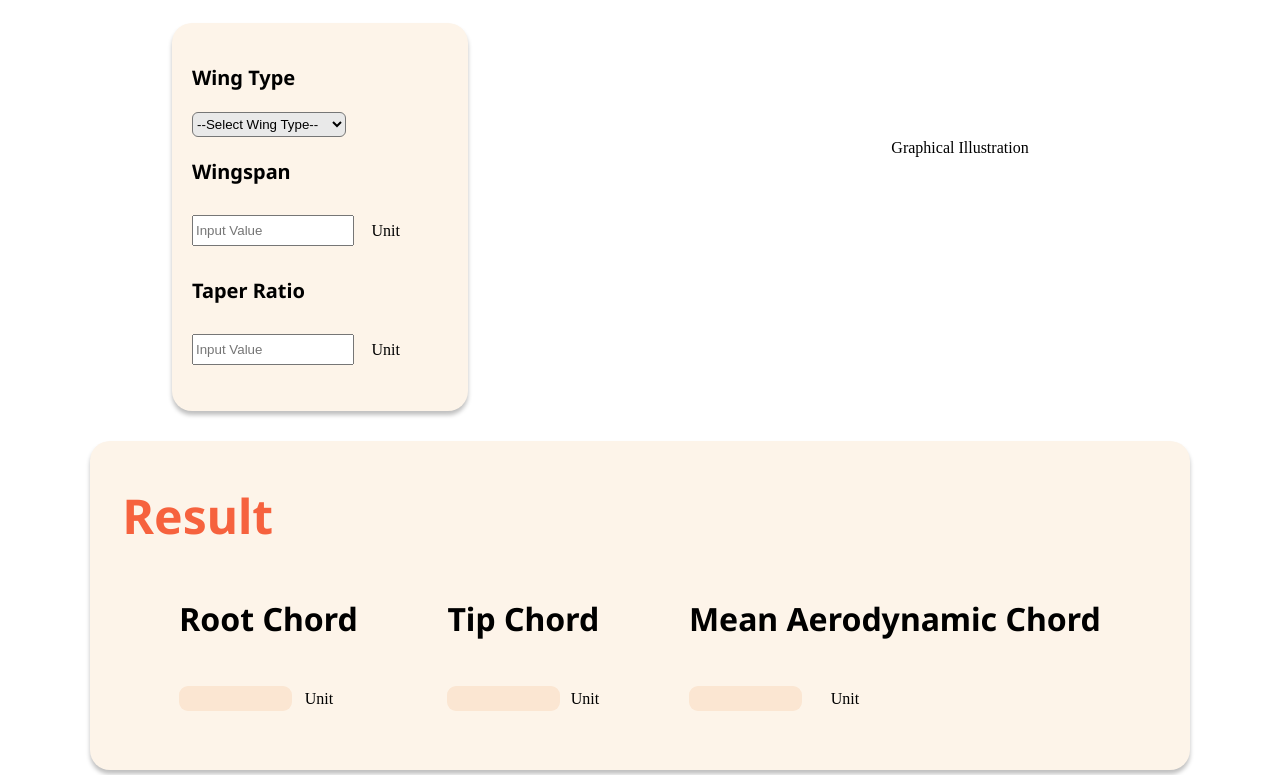
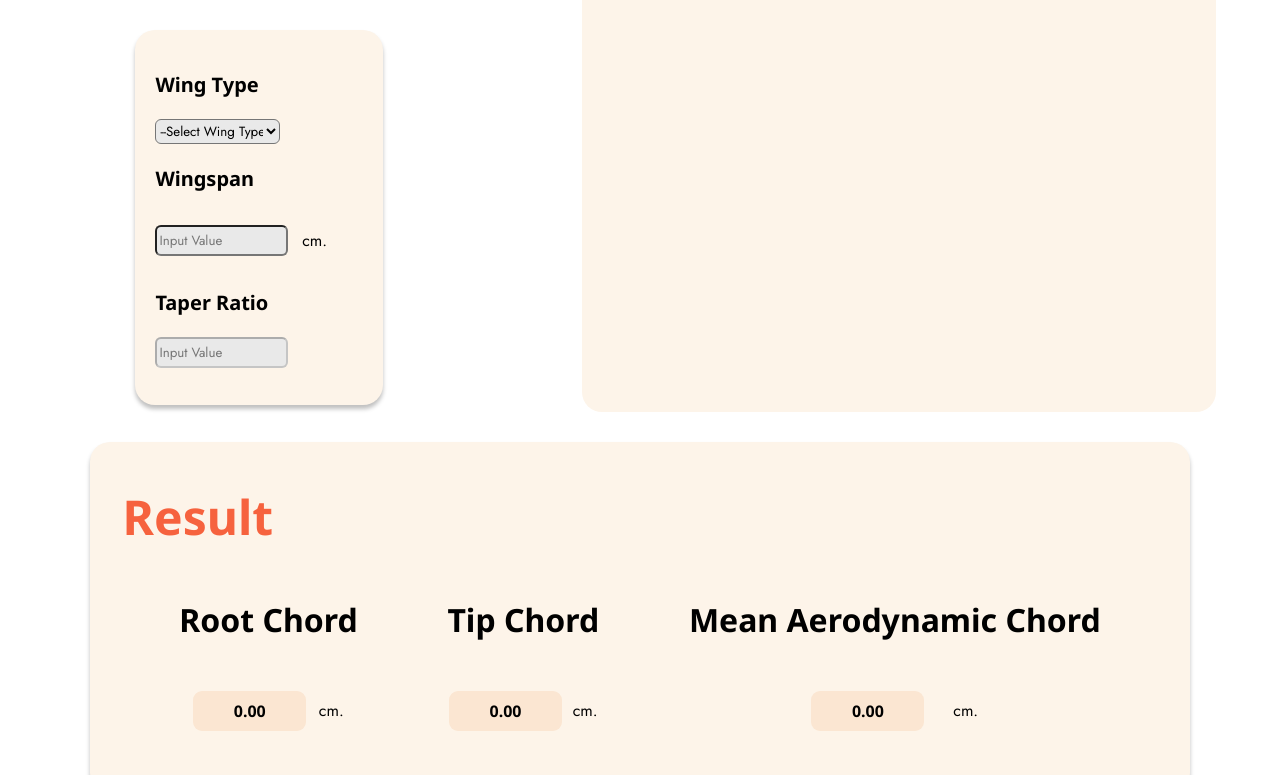
Before and after one commit to ninchay/senior-next, a Next.js app: page /ComponentDesign_link in a window 1280 px wide. Shown: the part 482-1257 px from the top of the page. Built offline with nearby package versions, Linux system fonts and the light colour scheme.

Commit message:
Optimize wing parameters and create Canvas for wing

```diff
--- /dev/null
+++ b/src/pages/ComponentDesign/ComponentDesignComp/Canvas.js
@@ -0,0 +1,84 @@
+import React, { useRef, useEffect } from "react";
+
+const Canvas = (props) => {
+  const {canvasPropsChange} = props
+  //Parameters
+  const aspectRatio = 6;
+  const wingSpanM = props.wingSpan * 3;
+  const chordM = wingSpanM / aspectRatio;
+  const wingSpanM_Pos = 0.5 * wingSpanM;
+  const chordM_Pos = 0.5 * chordM;
+  const newPosX = 317.2 - wingSpanM_Pos;
+  const newPosY = 263.32 - chordM_Pos;
+  const Mac_chordM = wingSpanM / aspectRatio;
+  const rootM = (2 * Mac_chordM) / (1 + Number(props.taper));
+  const tipM = rootM * (props.taper);
+  // console.log(taper)
+
+  useEffect(() => {
+    canvasPropsChange({ chordM, rootM, tipM });
+  }, [chordM, rootM, tipM]);
+
+  const canvasRef = useRef(null);
+
+  useEffect(() => {
+    const canvas = canvasRef.current;
+    const ctx = canvas.getContext("2d");
+
+    // Clear the canvas
+    ctx.clearRect(0, 0, canvas.width, canvas.height);
+
+    if (props.wingType === "Taper") {
+      // TaperedWing
+
+      // Clear the canvas
+      ctx.clearRect(0, 0, canvas.width, canvas.height);
+
+      // Draw the Taper with the new dimensions and position
+      ctx.beginPath();
+
+      //1/4 wing area top right
+      ctx.moveTo(317.2, 263.22 - rootM / 2);
+      ctx.lineTo(317.2 + wingSpanM / 2, 263.22 - tipM / 2);
+      ctx.lineTo(317.2 + wingSpanM / 2, 263.22);
+
+      //1/4 wing area buttom right
+      ctx.lineTo(317.2 + wingSpanM / 2, 263.22);
+      ctx.lineTo(317.2 + wingSpanM / 2, 263.22 + tipM / 2);
+      ctx.lineTo(317.2, 263.22 + rootM / 2);
+
+      //1/4 wing area top Left
+      ctx.moveTo(317.2, 263.22 - rootM / 2);
+      ctx.lineTo(317.2 - wingSpanM / 2, 263.22 - tipM / 2);
+
+      //1/4 wing area buttom left
+      ctx.lineTo(317.2 - wingSpanM / 2, 263.22);
+      ctx.lineTo(317.2 - wingSpanM / 2, 263.22 + tipM / 2);
+      ctx.lineTo(317.2, 263.22 + rootM / 2);
+
+      //Gemometry Style
+      ctx.fillStyle = "#F6623E";
+      ctx.fill();
+      ctx.stroke();
+      ctx.lineWidth = 1.5;
+
+    } else if (props.wingType === "Rectangular") {
+      // RectangularWing
+
+      // Start a new path
+      ctx.beginPath();
+      // Draw the rectangle with the new dimensions and position
+      ctx.rect(newPosX, newPosY, wingSpanM, chordM);
+
+      //Gemometry Style
+      ctx.fillStyle = "#F6623E";
+      ctx.fill();
+      ctx.stroke();
+      ctx.lineWidth = 2;
+    }
+  }, [props.wingSpan, props.taper, props.wingType]);
+
+  return <canvas ref={canvasRef} height={526.64} width={634.4} />;
+};
+
+export default Canvas;
--- a/src/pages/ComponentDesign/ComponentDesignComp/FeatureCom.js
+++ b/src/pages/ComponentDesign/ComponentDesignComp/FeatureCom.js
@@ -1,14 +1,17 @@
 import styles from '../../../styles/ComponentDesign/ComponentDesignComp/featureCom.module.css'
 
-const FeatureCom = ({title, input}) => {
+const FeatureCom = ({title, onChange, maxInput,step, disable,unit,initial}) => {
+  // console.log(title , InputValue)
   return (
     <div className={styles.Component__Feature_Container}>
           <div className={styles.Feature__Container_title}>
               <h3>{title}</h3>
           </div>
           <div className={styles.Feature__Container_Input}>
-              <input type="text" placeholder={input}/>
-              <p>Unit</p>
+              <input type="number" placeholder="Input Value" value={initial}
+              onChange={(e)=>{onChange(e.target.value)}} min="0" max={maxInput} step={step}
+              disabled ={disable}/>
+              <p>{unit}</p>
           </div>
     </div>
   )
--- a/src/pages/ComponentDesign/ComponentDesignComp/ResultCom.js
+++ b/src/pages/ComponentDesign/ComponentDesignComp/ResultCom.js
@@ -1,14 +1,14 @@
 import styles from '../../../styles/ComponentDesign/ComponentDesignComp/resultCom.module.css'
 
-const ResultCom = ({title, output}) => {
+const ResultCom = (props) => {
   return (
     <div className={styles.Component__Result_Container}>
          <div className={styles.Result__Container_title}>
-            <h3>{title}</h3>
+            <h3>{props.title}</h3>
         </div>
         <div className={styles.Result__Container_Output}>
-            <output name="Result" placeholder={output}/>
-            <p>Unit</p>
+            <p>{props.output}</p>
+            <span>{props.unit}</span>
         </div>
     </div>
   )
--- a/src/pages/ComponentDesign/ComponentDesignComp/TailFeature.js
+++ b/src/pages/ComponentDesign/ComponentDesignComp/TailFeature.js
@@ -1,7 +1,10 @@
+import { useState } from 'react'
 import styles from '../../../styles/ComponentDesign/ComponentDesignComp/tailfeature.module.css'
 
 
 const TailFeature = ({header, title1, title2}) => {
+  const[TailArm,setTailArm] = useState("")
+  const[TailSpan,setTailSpan] = useState("")
   return (
     <div className={styles.Tail__Feature_Container}>
       <h2>{header}</h2>
@@ -12,12 +15,14 @@ const TailFeature = ({header, title1, title2}) => {
                 <img src = "./QMark.png" alt="Qmark" />
             </div>
               <div className={styles.Tail__Input_1}>
-                <input type="text" placeholder="Input Value"/>
+                <input type="text" placeholder="Input Value" value={TailArm}
+                onChange={(e)=>{setTailArm(e.target.value)}}/>
                 <p>Unit</p>
               </div>
                 <h3>{title2}</h3>
               <div className={styles.Tail__Input_2}>
-                <input type="text" placeholder="Input Value"/>
+                <input type="text" placeholder="Input Value" value={TailSpan}
+                onChange={(e)=>{setTailSpan(e.target.value)}}/>
                 <p>Unit</p>
               </div>
           </div>
--- a/src/pages/ComponentDesign/ComponentDesignComp/index.js
+++ b/src/pages/ComponentDesign/ComponentDesignComp/index.js
@@ -2,3 +2,4 @@ export {default as NavbarCom} from './NavbarCom'
 export {default as FeatureCom} from './FeatureCom'
 export {default as ResultCom} from './ResultCom'
 export {default as TailFeature} from './TailFeature'
+export {default as Canvas} from './Canvas'
--- a/src/pages/ComponentDesign/ComponentDesignCon/WingCon.js
+++ b/src/pages/ComponentDesign/ComponentDesignCon/WingCon.js
@@ -1,8 +1,32 @@
-import { FeatureCom } from '../ComponentDesignComp'
-import { ResultCom } from '../ComponentDesignComp'
-import styles from '../../../styles/ComponentDesign/ComponentDesignCon/wingCon.module.css'
+import { Canvas, FeatureCom } from "../ComponentDesignComp";
+import { ResultCom } from "../ComponentDesignComp";
+import { useEffect, useState, useRef} from "react";
+import styles from "../../../styles/ComponentDesign/ComponentDesignCon/wingCon.module.css";
 
 const WingCon = () => {
+  // const count = useRef(0);
+
+  // useEffect(() => {
+  //   count.current = count.current + 1;
+  // });
+  // console.log(count.current)
+  const [wingType, setWingType] = useState("");
+  const [airfoil, setAirfoil] = useState("");
+  const [wingSpan, setWingSpan] = useState("");
+  const [taper, setTaper] = useState("");
+  const [canvasProps, setCanvasProps] = useState({
+    chordM: "",
+    rootM: "",
+    tipM: "",
+  });
+
+  useEffect(() => {
+    if (wingType == "Rectangular") {
+      setTaper(1);
+    }
+  }, [wingType]);
+
+  // console.log(wingType, taper);
   return (
     <div className={styles.Component__Wing_Container}>
       <div className={styles.Component__Wing_Calculation}>
@@ -11,26 +35,64 @@ const WingCon = () => {
           <div className={styles.Component__Wing_Style}>
             <div className={styles.Wing__Selection}>
               <h3>Wing Type</h3>
-                  <select name="WingType" id="WingType">
-                    <option value="" disabled selected>--Select Wing Type--</option>
+              <select
+                name="WingType"
+                value={wingType}
+                onChange={(e) => setWingType(e.target.value)}
+              >
+                <option value="" disabled>
+                  --Select Wing Type--
+                </option>
                 <option value="Rectangular">Rectangular Wing</option>
-                    <option value="Tapered">Tapered Wing</option>
+                <option value="Taper">Tapered Wing</option>
               </select>
             </div>
-                <FeatureCom title="Wingspan" input="Input Value" />
-                <FeatureCom title="Taper Ratio" input="Input Value" />
+            <FeatureCom
+              title="Wingspan"
+              InputValue={wingSpan}
+              onChange={(b) => setWingSpan(b)}
+              maxInput="180"
+              step="10"
+              unit="cm."
+            />
+            <FeatureCom
+              title="Taper Ratio"
+              InputValue={taper}
+              onChange={(T) => setTaper(T)}
+              maxInput="1"
+              step="0.05"
+              disable={wingType == "Taper" ? false : true}
+              initial={taper}
+            />
           </div>
         </div>
         <div className={styles.Component__Wing_Geometry}>
-          <p>Graphical Illustration</p>
+          <Canvas
+            wingType={wingType}
+            wingSpan={wingSpan}
+            taper={taper}
+            canvasPropsChange={(props) => setCanvasProps(props)}
+          />
         </div>
       </div>
       <div className={styles.Component__Wing_Result}>
         <h2>Result</h2>
         <div className={styles.Wing__Result_Style}>
-            <ResultCom title="Root Chord" output="Root Chord"/>
-            <ResultCom title="Tip Chord" output="Tip Chord"/>
-            <ResultCom title="Mean Aerodynamic Chord" output="Mean Aerodynamic Chord" />
+          <ResultCom
+            title="Root Chord"
+            output={(canvasProps.rootM / 3).toFixed(2)}
+            unit ="cm."
+          />
+          <ResultCom
+            title="Tip Chord"
+            output={(canvasProps.tipM / 3).toFixed(2)}
+            unit ="cm."
+          />
+          <ResultCom
+            title="Mean Aerodynamic Chord"
+            output={(canvasProps.chordM / 3).toFixed(2)}
+            unit ="cm."
+          />
         </div>
       </div>
       <div className={styles.Component__Wing_Airfoil}>
@@ -40,8 +102,16 @@ const WingCon = () => {
             <h3>Airfoil Type</h3>
             <img src="./Qmark.png" alt="Question Mark" />
           </div>
-            <select name="AirfoilType" id="AirfoilType">
-              <option value="" disabled selected>--Select Airfoil--</option>
+          <select
+            name="AirfoilType"
+            value={airfoil}
+            onChange={(e) => {
+              setAirfoil(e.target.value);
+            }}
+          >
+            <option value="" disabled selected>
+              --Select Airfoil--
+            </option>
             <option value="ClarkY">Clark-Y</option>
             <option value="NACA23015">NACA-23015</option>
             <option value="Eppler236">Eppler-236</option>
@@ -49,7 +119,7 @@ const WingCon = () => {
         </div>
       </div>
     </div>
-  )
-}
+  );
+};
 
-export default WingCon
+export default WingCon;
--- a/src/styles/ComponentDesign/ComponentDesignComp/featureCom.module.css
+++ b/src/styles/ComponentDesign/ComponentDesignComp/featureCom.module.css
@@ -15,4 +15,10 @@
     margin-right: 7%;
     width: 60%;
     height: 25px;
+    background-color: var(--color-input);
+    border-radius: 6px;
+    font-family: var(--font-family2);
 }
+.Feature__Container_Input p {
+    font-family: var(--font-family2);
+}
--- a/src/styles/ComponentDesign/ComponentDesignComp/resultCom.module.css
+++ b/src/styles/ComponentDesign/ComponentDesignComp/resultCom.module.css
@@ -13,13 +13,22 @@
     margin: 16px 0;
     margin-bottom: 46px;
     align-items: center;
+    justify-content: center;
 
 }
-.Result__Container_Output output {
+.Result__Container_Output p {
+    display: flex;
+    align-items: center;
+    justify-content: center;
     margin-right: 7%;
     width: 100%;
     max-width: 113px;
-    height: 25px;
+    height: 40px;
     background: var(--color-output);
     border-radius: 9px;
+    overflow: hidden;
+    font-family: var(--font-family3);
 }
+.Result__Container_Output span {
+    font-family: var(--font-family2);
+}
--- a/src/styles/ComponentDesign/ComponentDesignCon/wingCon.module.css
+++ b/src/styles/ComponentDesign/ComponentDesignCon/wingCon.module.css
@@ -21,6 +21,9 @@
     display: flex;
     flex: 1 1;
     justify-content: center;
+    background: var(--color-bg);
+    margin: 0 5%;
+    border-radius: 20px;
 }
 .Component__Wing_Input h2 {
     font-family: var(--font-family3);
@@ -50,6 +53,7 @@
     margin: 16px 0;
     background-color: var(--color-input);
     border-radius: 6px;
+    font-family: var(--font-family2);
 }
 
 .Component__Wing_Style .Feature__Container_Input input {
@@ -101,6 +105,7 @@
     margin: 16px 0;
     background-color: var(--color-input);
     border-radius: 6px;
+    font-family: var(--font-family2);
 }
 
 .Airfoil__Header {
```
Lines whose indentation alone changed are shown as unchanged.
